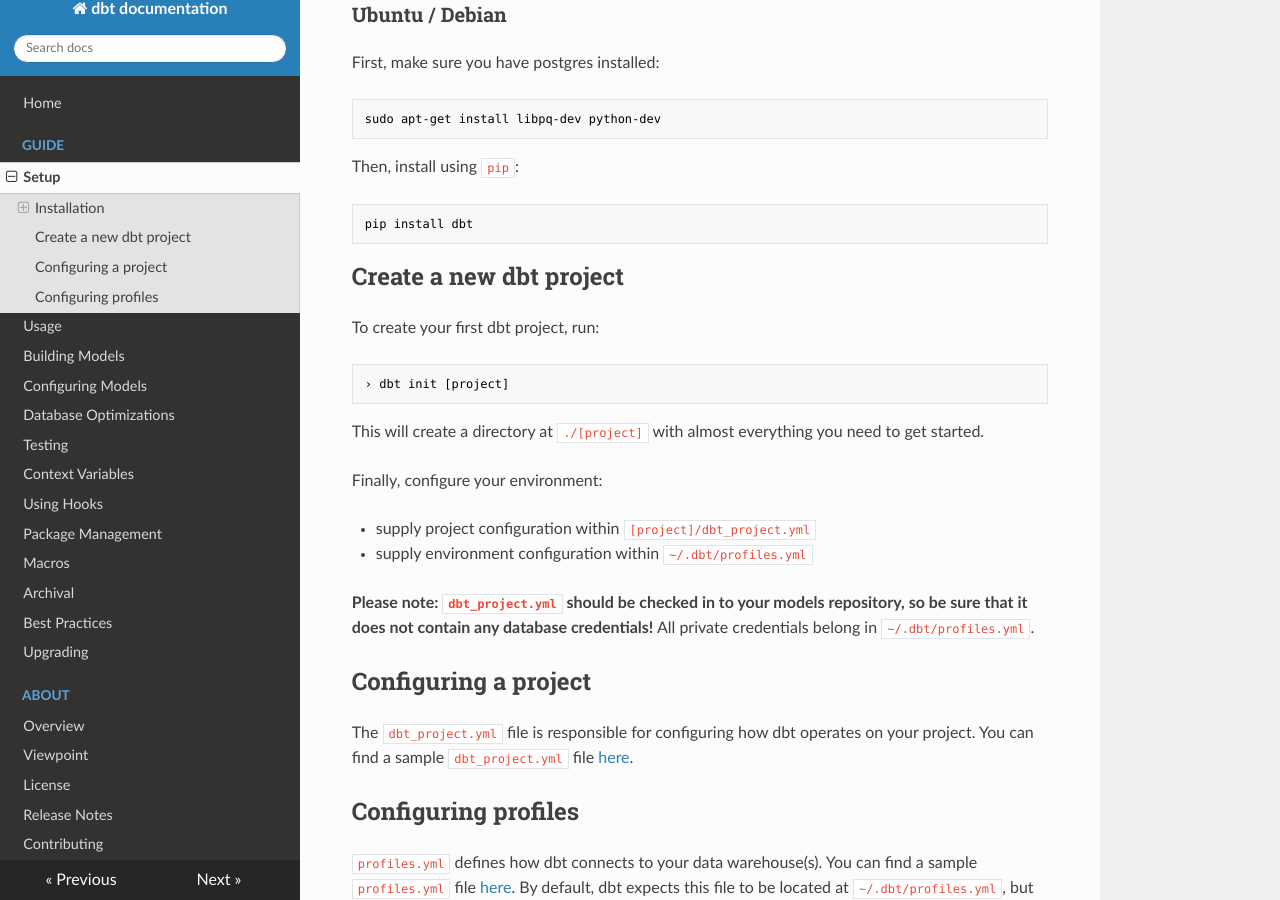
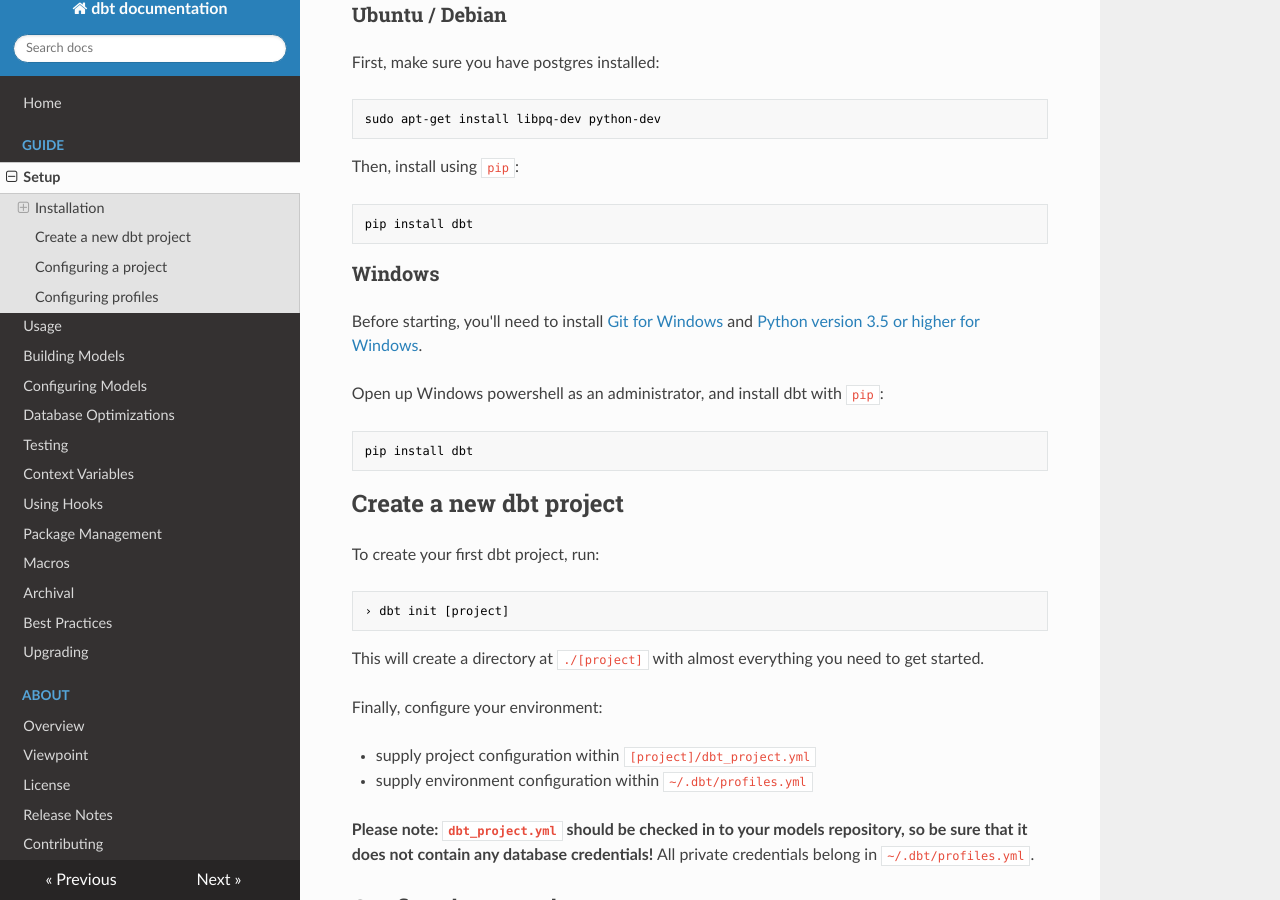
Before and after one commit to RayMarquina/dbt_project, an MkDocs documentation site: the page built from docs/guide/setup.md, in a window 1280 px wide and 900 px high, scrolled down 1036 px. Built offline with MkDocs 1.6.1, drawn with Linux system fonts in a browser that asks for light colours; nearby versions of some CDN libraries; old or Windows-style settings are respelled for this version of MkDocs.

Commit message:
windows installation guide

````diff
--- a/docs/guide/setup.md
+++ b/docs/guide/setup.md
@@ -61,6 +61,16 @@
 pip install dbt
 ```
 
+### Windows
+
+Before starting, you'll need to install [Git for Windows](https://git-scm.com/downloads) and [Python version 3.5 or higher for Windows](https://www.python.org/downloads/windows/).
+
+Open up Windows powershell as an administrator, and install dbt with `pip`:
+
+```bash
+pip install dbt
+```
+
 ## Create a new dbt project
 
 To create your first dbt project, run:
````
